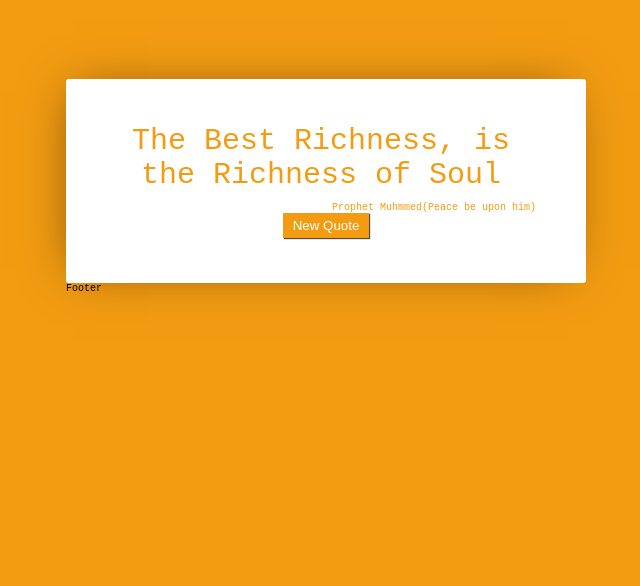
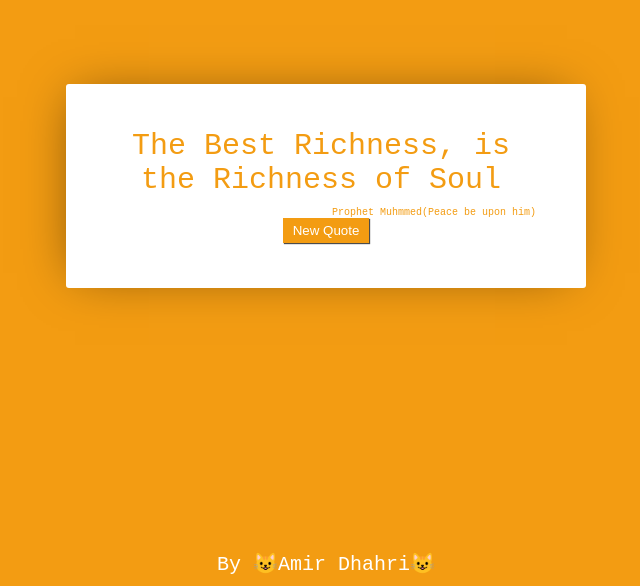
Before and after one commit to amirdhahri01/a-random-quote-generator-application, a React (Create React App) app: page / in a window 1280 px wide. Shown: the part 214-800 px from the top of the page, without its empty margins (314-954 px from the left). Built offline with nearby package versions, Linux system fonts and the light colour scheme.

Commit message:
Adding footer is done

```diff
--- /dev/null
+++ b/src/Dashboard/Components/Footer.css
@@ -0,0 +1,14 @@
+footer{
+    position: fixed;
+    bottom: 0;
+    left: 0;
+    padding: 10px 0px;
+    width: 100%;
+    text-align: center;
+    color: white;
+    font-size: 2rem;
+}
+footer a{
+    text-decoration: none;
+    color: inherit;
+}
--- a/src/Dashboard/Components/Footer.jsx
+++ b/src/Dashboard/Components/Footer.jsx
@@ -1,9 +1,14 @@
-import React from 'react'
-
+import React from "react";
+import "./Footer.css"
 const Footer = () => {
   return (
-    <div>Footer</div>
-  )
-}
+    <footer>
+      <span>By </span>
+      <a rel="noopener noreferrer" href="https://github.com/amirdhahri01">
+        😺Amir Dhahri😺
+      </a>
+    </footer>
+  );
+};
 
-export default Footer
+export default Footer;
```
